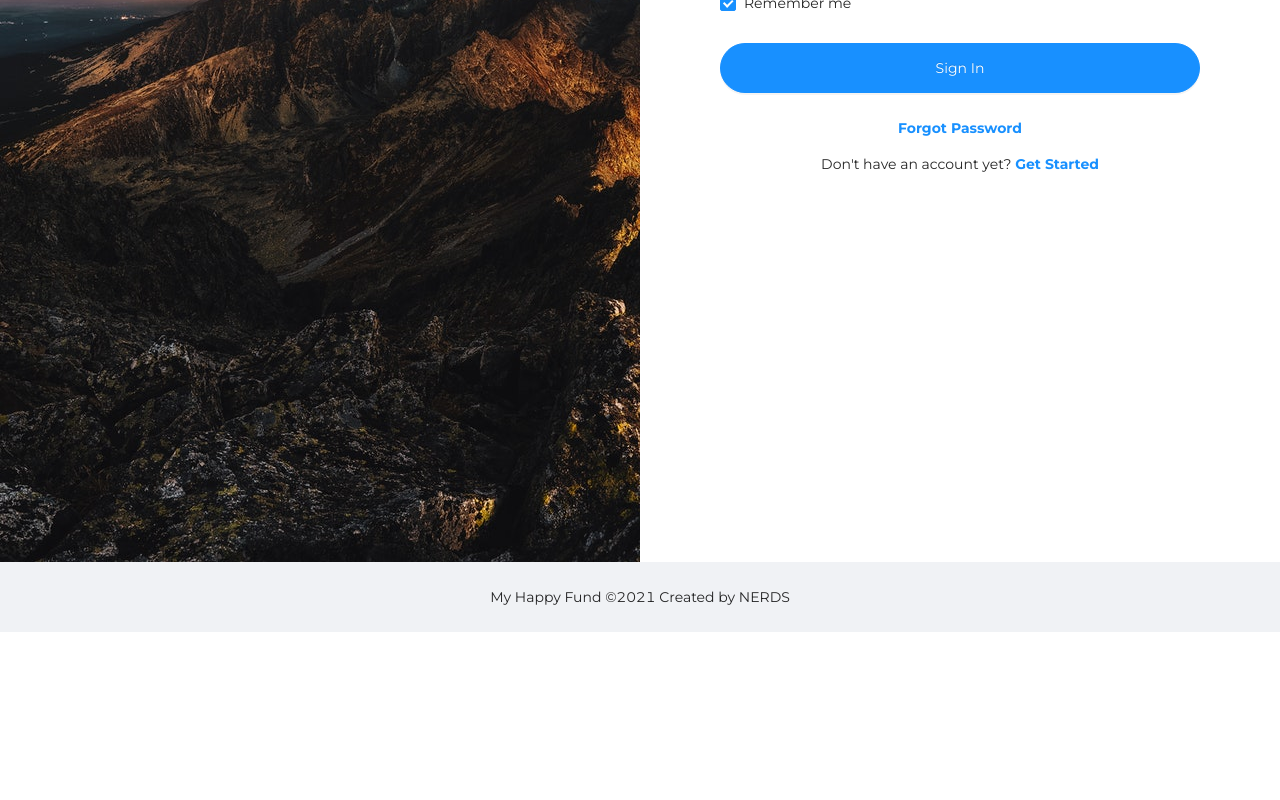
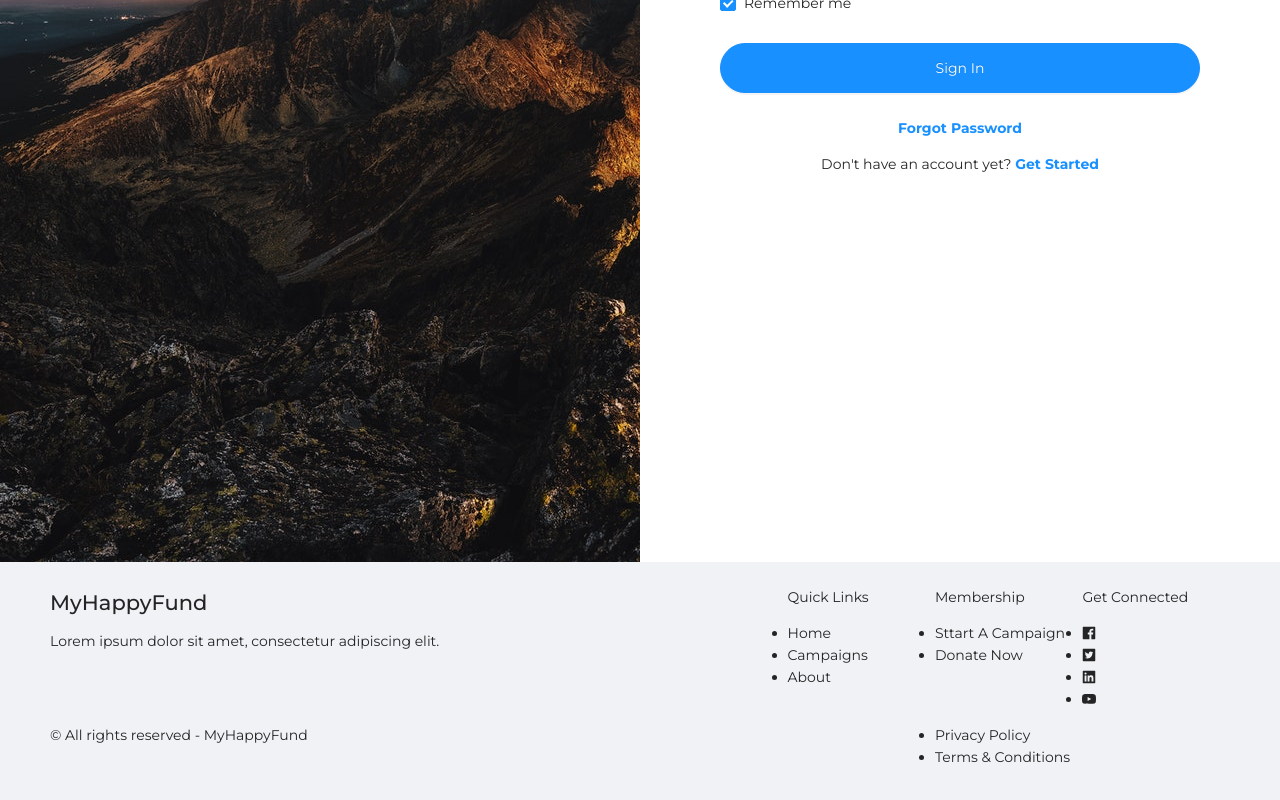
Before and after one commit to anh-bach/charity-app-mern-frontend, a React (Create React App) app: page /login in a window 1280 px wide. Shown: the part 398-1198 px from the top of the page. Before the commit the page ends 1030 px from the top, so only its background shows below. Built offline with nearby package versions, Linux system fonts and the light colour scheme; no server answers.

Commit message:
footer section logo, quick links added into CustomFooter.js

```diff
--- a/src/component/footer/CustomFooter.js
+++ b/src/component/footer/CustomFooter.js
@@ -1,11 +1,65 @@
 import React from 'react';
 import Layout from 'antd/lib/layout';
+import { Row, Col } from 'antd';
+import { FacebookFilled, TwitterSquareFilled, LinkedinFilled, YoutubeFilled } from '@ant-design/icons';
+
 const { Footer } = Layout;
 
 const CustomFooter = () => {
   return (
-    <Footer style={{ textAlign: 'center' }}>
-      My Happy Fund ©2021 Created by NERDS
+    <Footer className="footer">
+      <div className="footer__top">
+        <Row className="footer__top__area">
+          <Col className="ant-col-xs-24 ant-col-md-24 ant-col-lg-15 ant-col-xl-15 footer__top__area--left">
+            <h2 className="footer__top__area--left--heading heading heading-two">MyHappyFund</h2>
+            <p className="footer__top__area--left--subheading sub-heading">
+              Lorem ipsum dolor sit amet, consectetur adipiscing elit.
+            </p>
+          </Col>
+          <Col className="footer__top__area--right ant-col-xs-24 ant-col-md-24 ant-col-lg-9 ant-col-xl-9">
+            <Row className="footer__top__area--right--nav">
+              <Col className="ant-col-xs-24 ant-col-md-24 ant-col-lg-8 ant-col-xl-8 footer__top__area--right--nav-section">
+                <p className="footer__top__area--right--nav-section--heading">Quick Links</p>
+                <ul>
+                  <li>Home</li>
+                  <li>Campaigns</li>
+                  <li>About</li>
+                </ul>
+              </Col>
+              <Col className="ant-col-xs-24 ant-col-md-24 ant-col-lg-8 ant-col-xl-8  footer__top__area--right--nav-section">
+                <p className="footer__top__area--right--nav-section--heading">Membership</p>
+                <ul>
+                  <li>Sttart A Campaign</li>
+                  <li>Donate Now</li>
+                </ul>
+              </Col>
+              <Col className="ant-col-xs-24 ant-col-md-24 ant-col-lg-8 ant-col-xl-8  footer__top__area--right--nav-section">
+                <p className="footer__top__area--right--nav-section--heading">Get Connected</p>
+                <ul className="footer__top__area--right--nav-section--social">
+                  <li><FacebookFilled /></li>
+                  <li><TwitterSquareFilled /></li>
+                  <li><LinkedinFilled /></li>
+                  <li><YoutubeFilled /></li>
+                </ul>
+              </Col>
+            </Row>
+          </Col>
+        </Row>
+      </div>
+      <div className="footer__bottom">
+        <Row className="footer__bottom__area">
+          <Col className="ant-col-xs-24 ant-col-md-24 ant-col-lg-18 ant-col-xl-18 footer__bottom__area--left">
+            <p className="footer-area__bottom__area--left--note">© All rights reserved - MyHappyFund</p>
+          </Col>
+          <Col className=" ant-col-xs-24 ant-col-md-24 ant-col-lg-6 ant-col-xl- footer__bottom__area--right">
+            <ul>
+              <li>Privacy Policy</li>
+              <li>Terms &amp; Conditions</li>
+            </ul>
+          </Col>
+        </Row>
+      </div>
+
     </Footer>
   );
 };
```
